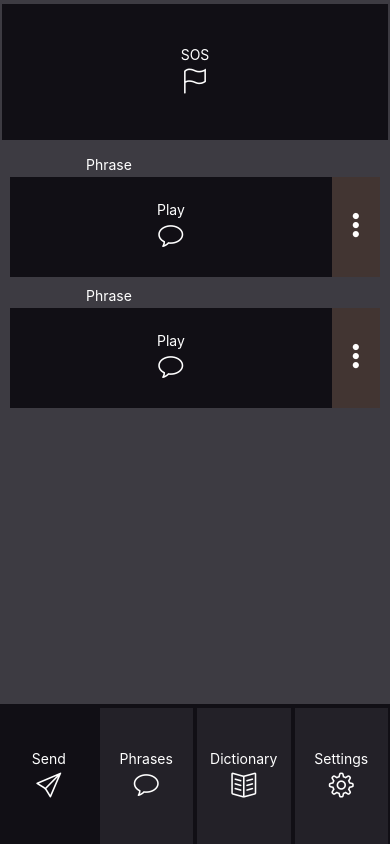
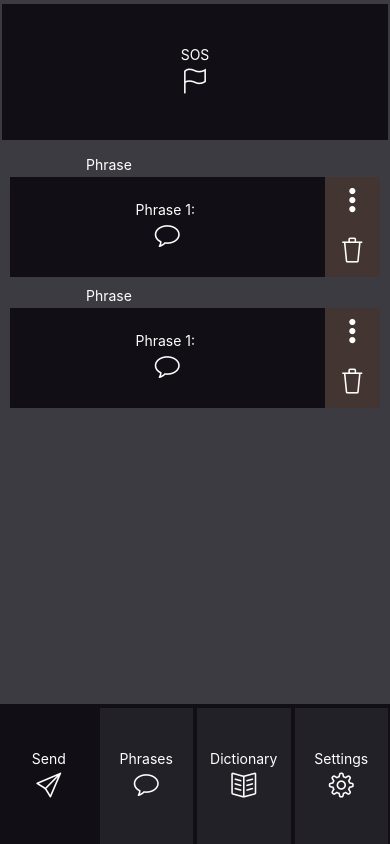
Before and after one commit to SamsUniAcct/MorseCodeApp, a React Native app: screen /Home in a window 390 px wide. Built offline with nearby package versions, Linux system fonts and the light colour scheme.

Commit message:
Scalable props introduced Storage improvement UI changes

```diff
--- a/Components/Screens/HomeScreen.js
+++ b/Components/Screens/HomeScreen.js
@@ -4,9 +4,10 @@
  * Home Screen
  */
 
-import React, { useState, useEffect } from 'react';
+import React, { useState, useEffect, useRef } from 'react';
 import {
     Button,
+    Keyboard,
     ScrollView,
     StyleSheet,
     Text,
@@ -20,107 +21,128 @@ import Torch from 'react-native-torch';
 import { SafeAreaInsetsContext } from 'react-native-safe-area-context';
 import AsyncStorage from '@react-native-async-storage/async-storage';
 
-const STORAGE_KEY = '@save_phrase_one';
-const STORAGE_KEY_TWO = '@save_phrase_two';
-const STORAGE_KEY_THREE = '@save_phrase_three';
-const STORAGE_KEY_FOUR = '@save_phrase_four';
 
-const HomeScreen = ({ navigation }) => {
 
-    //start of async sotrage code adapted from https://github.com/JscramblerBlog/rnAsyncStorageExample/blob/master/App.js
-    const [phraseOne, setPhraseOne] = useState('')
+const getAllKeys = async () => {
+    let keys = []
+    try {
+        keys = await AsyncStorage.getAllKeys()
+    } catch (e) {
+        // read key error
+    }
 
+    alert(keys)
+    // example console.log result:
+    // ['@MyApp_user', '@MyApp_key']
+}
+
+const Phrase = (props) => {
+
+    const [phrase, setPhrase] = useState('')
+    const key = props.name
+    const [isEditMode, setEditMode] = useState(false)
+    const [defaultStyle, setDefaultStyle] = useState(true)
+    const [buttonPhrase, setButtonPhrase] = useState('')
+
+    //start of async storage code adapted from https://github.com/JscramblerBlog/rnAsyncStorageExample/blob/master/App.js
     useEffect(() => {
-        readData()
+        getData()
     }, [])
 
-    // read data
-    const readData = async () => {
+    const storeData = async () => {
         try {
-            const phraseOne = await AsyncStorage.getItem(STORAGE_KEY)
+            await AsyncStorage.setItem(key, phrase)
+            alert('Phrase successfully stored')
+        } catch (e) {
+            // saving error
+            alert('Failed to save the phrase to the storage')
+        }
+    }
 
-            if (phraseOne !== null) {
-                setPhraseOne(phraseOne)
+    const getData = async () => {
+        try {
+            const phrase = await AsyncStorage.getItem(key)
+            if (phrase !== null) {
+                // value previously stored
+                setButtonPhrase(phrase)
+                alert('Loaded data from storage')
+            } else {
+                alert('No data')
             }
         } catch (e) {
+            // error reading value
             alert('Failed to fetch the data from storage')
         }
     }
 
-    // save data
+    const onChangeText = phrase => setPhrase(phrase)
 
-    const saveData = async () => {
-        try {
-            await AsyncStorage.setItem(STORAGE_KEY, phraseOne)
-            setPhraseOne(phraseOne)
-            alert('Data successfully saved')
-        } catch (e) {
-            alert('Failed to save the data to the storage')
+    const onSubmitEditing = () => {
+        if (!phrase) return
+        setButtonPhrase(phrase)
+        storeData(phrase)
+        setEditMode(false)
+        setDefaultStyle(true)
+        setPhrase('')
+    }
+
+    //end of adapted code
+
+    const editMode = () => {
+        if (!isEditMode) {
+            setEditMode(true)
+            setDefaultStyle(false)
+        } else {
+            setEditMode(false)
+            setDefaultStyle(true)
         }
     }
 
-    const clearStorage = async () => {
-        try {
-            await AsyncStorage.clear()
-            alert('Storage successfully cleared!')
-        } catch (e) {
-            alert('Failed to clear the async storage.')
-        }
-    }
 
-    const onChangeText = phraseOne => setPhraseOne(phraseOne)
+    return (
+        <View>
+            <TextInput
+                style={[defaultStyle ? styles.phraseButtonText && styles.phraseInputDefault : styles.phraseInputEdit]}
+                value={buttonPhrase}
+                defaultValue={buttonPhrase}
+                placeholder="Phrase"
+                onChangeText={onChangeText}
+                onSubmitEditing={onSubmitEditing}
+                editable={isEditMode}
 
-    const onSubmitEditing = () => {
-        if (!phraseOne) return
-        saveData(phraseOne)
-        setPhraseOne('')
-    };
+            />
+            <View style={styles.phraseButton}>
+                <View style={[styles.phraseButtonLeft, { backgroundColor: '#110F15' }]}>
+                    <TouchableHighlight onPress={editMode} disabled={isEditMode || !phrase} underlayColor="#5E5C63" style={[styles.phraseButtonLeft, { backgroundColor: '#110F15' }]}>
+                        <View >
+                            <Text style={styles.phraseButtonText}>Phrase 1: {buttonPhrase}</Text>
+                            <Icon name="bubble" size={25} color="#4F8EF7" style={styles.footerButtonText} />
+                        </View>
+                    </TouchableHighlight>
+                </View>
+                <View style={[styles.phraseButtonContainerRight, { backgroundColor: '#110F15' }]}>
+                    <TouchableHighlight onPress={editMode} underlayColor="#5E5C63" style={[styles.phraseButtonRightEdit]}>
+                        <View>
+                            <Icon name="options-vertical" size={25} color="#4F8EF7" style={styles.footerButtonText} />
+                        </View>
+                    </TouchableHighlight>
+                    <TouchableHighlight onPress={editMode} underlayColor="#5E5C63" style={[styles.phraseButtonRightRemove]}>
+                        <View>
+                            <Icon name="trash" size={25} color="#4F8EF7" style={styles.footerButtonText} />
+                        </View>
+                    </TouchableHighlight>
+                </View>
+
+
+            </View>
 
 
 
-
-//start of async sotrage code adapted from https://github.com/JscramblerBlog/rnAsyncStorageExample/blob/master/App.js
-//button two
-const [phraseTwo, setPhraseTwo] = useState('')
-
-useEffect(() => {
-    readDataTwo()
-}, [])
-
-// read data
-const readDataTwo = async () => {
-    try {
-        const phraseTwo = await AsyncStorage.getItem(STORAGE_KEY_TWO)
-
-        if (phraseTwo !== null) {
-            setPhraseTwo(phraseTwo)
-        }
-    } catch (e) {
-        alert('Failed to fetch the data from storage')
-    }
+        </View>
+    );
 }
 
-// save data
-
-const saveDataTwo = async () => {
-    try {
-        await AsyncStorage.setItem(STORAGE_KEY_TWO, phraseTwo)
-        setPhraseTwo(phraseTwo)
-        alert('Data successfully saved')
-    } catch (e) {
-        alert('Failed to save the data to the storage')
-    }
-}
-
-
-
-const onChangeTextTwo = phraseTwo => setPhraseTwo(phraseTwo)
-
-const onSubmitEditingTwo = () => {
-    if (!phraseTwo) return
-    saveDataTwo(phraseTwo)
-    setPhraseTwo('')
-};
+const HomeScreen = ({ navigation }) => {
 
 
     //start of SOS play code
@@ -206,11 +228,12 @@ const onSubmitEditingTwo = () => {
 
     };
 
+
     return (
         <View style={styles.mainContainer}>
             <View style={styles.header}>
 
-                <TouchableHighlight name='SOS' disabled={playing} onPress={sendSOS} underlayColor="#5E5C63" style={[styles.footerButton, { backgroundColor: buttonColor }]} >
+                <TouchableHighlight name='SOS' disabled={playing} onPress={getAllKeys} underlayColor="#5E5C63" style={[styles.footerButton, { backgroundColor: buttonColor }]} >
                     <View >
                         <Text style={styles.footerButtonText}>SOS</Text>
                         <Icon name="flag" size={25} color="#4F8EF7" style={styles.footerButtonText} />
@@ -224,56 +247,10 @@ const onSubmitEditingTwo = () => {
 
                     <View style={styles.scrollSection}>
 
-                        <View>
-                            <TextInput
-                                style={styles.phraseButtonText}
-                                value={phraseOne}
-                                placeholder="Phrase"
-                                onChangeText={onChangeText}
-                                onSubmitEditing={onSubmitEditing}
-                            />
-                            <View style={styles.phraseButton}>
-                                <View style={[styles.phraseButtonLeft, { backgroundColor: '#110F15' }]}>
-                                    <TouchableHighlight onPress={() => navigation.navigate('Home')} underlayColor="#5E5C63" style={[styles.phraseButtonLeft, { backgroundColor: '#110F15' }]}>
-                                        <View >
-                                            <Text style={styles.phraseButtonText}>Play</Text>
-                                            <Icon name="bubble" size={25} color="#4F8EF7" style={styles.footerButtonText} />
-                                        </View>
-                                    </TouchableHighlight>
-                                    <TouchableHighlight onPress={() => navigation.navigate('Home')} underlayColor="#5E5C63" style={[styles.phraseButtonRight]}>
-                                        <View>
-                                            <Icon name="options-vertical" size={25} color="#4F8EF7" style={styles.footerButtonText} />
-                                        </View>
-                                    </TouchableHighlight>
-                                </View>
-                            </View>
-                        </View>
+                        <Phrase name="phraseOne" />
 
 
-                        <View>
-                            <TextInput
-                                style={styles.phraseButtonText}
-                                value={phraseTwo}
-                                placeholder="Phrase"
-                                onChangeText={onChangeTextTwo}
-                                onSubmitEditing={onSubmitEditingTwo}
-                            />
-                            <View style={styles.phraseButton}>
-                                <View style={[styles.phraseButtonLeft, { backgroundColor: '#110F15' }]}>
-                                    <TouchableHighlight onPress={() => navigation.navigate('Home')} underlayColor="#5E5C63" style={[styles.phraseButtonLeft, { backgroundColor: '#110F15' }]}>
-                                        <View >
-                                            <Text style={styles.phraseButtonText}>Play</Text>
-                                            <Icon name="bubble" size={25} color="#4F8EF7" style={styles.footerButtonText} />
-                                        </View>
-                                    </TouchableHighlight>
-                                    <TouchableHighlight onPress={() => navigation.navigate('Home')} underlayColor="#5E5C63" style={[styles.phraseButtonRight]}>
-                                        <View>
-                                            <Icon name="options-vertical" size={25} color="#4F8EF7" style={styles.footerButtonText} />
-                                        </View>
-                                    </TouchableHighlight>
-                                </View>
-                            </View>
-                        </View>
+                        <Phrase name="phraseTwo" />
 
 
 
@@ -393,33 +370,75 @@ const styles = StyleSheet.create({
         flexBasis: 'auto'
     },
     phraseButtonLeft: {
-        width: '100%',
+        width: '85%',
         height: '100%',
         justifyContent: 'space-evenly',
         alignItems: 'center',
         flexDirection: 'row',
 
-        flexGrow: 0,
-        flexShrink: 1,
+        flexGrow: 1,
+        flexShrink: 0,
         flexBasis: 'auto',
         flexWrap: 'nowrap',
         backgroundColor: '#232128'
     },
-    phraseButtonRight: {
+    phraseButtonContainerRight: {
         width: '15%',
         height: '100%',
         justifyContent: 'space-evenly',
         alignItems: 'center',
-        flexDirection: 'row',
+        flexDirection: 'column',
 
-        flexGrow: 0,
-        flexShrink: 1,
+        flexGrow: 1,
+        flexShrink: 0,
         flexBasis: 'auto',
         flexWrap: 'nowrap',
         backgroundColor: '#423532'
     },
-    phraseInput: {
-        alignItems: 'center'
+    phraseButtonRightEdit: {
+        width: '100%',
+        //height: '100%',
+        justifyContent: 'space-evenly',
+        alignItems: 'center',
+        flexDirection: 'row',
+
+        flexGrow: 1,
+        flexShrink: 0,
+        flexBasis: 'auto',
+        flexWrap: 'nowrap',
+        backgroundColor: '#423532'
+    },
+    phraseButtonRightRemove: {
+        width: '100%',
+        //height: '100%',
+        justifyContent: 'space-evenly',
+        alignItems: 'center',
+        flexDirection: 'row',
+
+        flexGrow: 1,
+        flexShrink: 0,
+        flexBasis: 'auto',
+        flexWrap: 'nowrap',
+        backgroundColor: '#423532'
+    },
+    phraseInputDefault: {
+        color: 'white',
+        alignSelf: 'center',
+        flexGrow: 0,
+        flexShrink: 1,
+        paddingBottom: 4,
+        flexBasis: 'auto',
+        backgroundColor: '#3D3B42'
+    },
+    phraseInputEdit: {
+        color: 'black',
+        alignSelf: 'center',
+        flexGrow: 0,
+        flexShrink: 1,
+        paddingBottom: 4,
+        flexBasis: 'auto',
+
+        backgroundColor: 'white'
     }
 });
 
--- a/Components/Screens/PhrasesScreen.js
+++ b/Components/Screens/PhrasesScreen.js
@@ -4,23 +4,110 @@
  * Phrases Screen
  */
 
-import React from 'react';
+import React, { useState, useEffect } from 'react';
 import {
     Button,
     StyleSheet,
     Text,
+    TextInput,
     TouchableHighlight,
     View
 } from 'react-native';
 import Icon from 'react-native-vector-icons/SimpleLineIcons';
+import AsyncStorage from '@react-native-async-storage/async-storage';
+
+
+
+const Phrase = (props) => {
+
+    const [phrase, setPhrase] = useState('')
+    const key = props.name
+
+    useEffect(() => {
+        getData()
+      }, [])
+
+
+    const storeData = async () => {
+        try {
+            await AsyncStorage.setItem(key, phrase)
+        } catch (e) {
+            // saving error
+            alert('Failed to save the data to the storage')
+        }
+    }
+
+
+
+    const getData = async () => {
+        try {
+            const phrase = await AsyncStorage.getItem(key)
+            if (phrase !== null) {
+                // value previously stored
+                setPhrase(phrase)
+                alert(phrase)
+            } else {
+                setPhrase('')
+            }
+        } catch (e) {
+            // error reading value
+            alert('Failed to fetch the data from storage')
+        }
+    }
+
+
+
+    const onChangeText = phrase => setPhrase(phrase)
+
+    const onSubmitEditing = () => {
+        if (!phrase) return
+        storeData(phrase)
+        setPhrase('')
+    }
+
+    return (
+        <View>
+            <TextInput
+                placeholder="phrase"
+                value={phrase}
+                onChangeText={onChangeText}
+                onSubmitEditing={onSubmitEditing}
+            />
+            <Text>Cool {phrase}</Text>
+            <Button
+
+                //disabled={!phrase}
+                title={!phrase ? "Enter A Phrase To Play" : "Play " + (phrase)}
+            />
+        </View>
+    );
+}
+
+const clearStorage = async () => {
+    try {
+      await AsyncStorage.clear()
+      alert('Storage successfully cleared!')
+    } catch (e) {
+      alert('Failed to clear the async storage.')
+    }
+  }
+
+
+
 
 const PhrasesScreen = ({ navigation }) => {
+
 
     return (
         <View style={styles.mainContainer}>
             <View style={styles.header}>
             </View>
             <View style={styles.mainSection}>
+
+
+                <TouchableHighlight onPress={clearStorage}>
+          <Text style={styles.buttonText}>Clear Storage</Text>
+        </TouchableHighlight>
             </View>
             <View style={styles.footer}>
                 <TouchableHighlight onPress={() => navigation.navigate('Home')} underlayColor="#5E5C63" style={styles.footerButton}>
@@ -29,7 +116,7 @@ const PhrasesScreen = ({ navigation }) => {
                         <Icon name="paper-plane" size={25} color="#4F8EF7" style={styles.footerButtonText} />
                     </View>
                 </TouchableHighlight>
-                <TouchableHighlight onPress={() => navigation.navigate('Phrases')} underlayColor="#5E5C63" style={[styles.footerButton, { backgroundColor: '#110F15'}]}>
+                <TouchableHighlight onPress={() => navigation.navigate('Phrases')} underlayColor="#5E5C63" style={[styles.footerButton, { backgroundColor: '#110F15' }]}>
                     <View >
                         <Text style={styles.footerButtonText}>Phrases</Text>
                         <Icon name="bubble" size={25} color="#4F8EF7" style={styles.footerButtonText} />
```
Also changed, not shown: App.js (+13 -1 lines), Components/Screens/SettingsScreen.js (+22 -0 lines).
